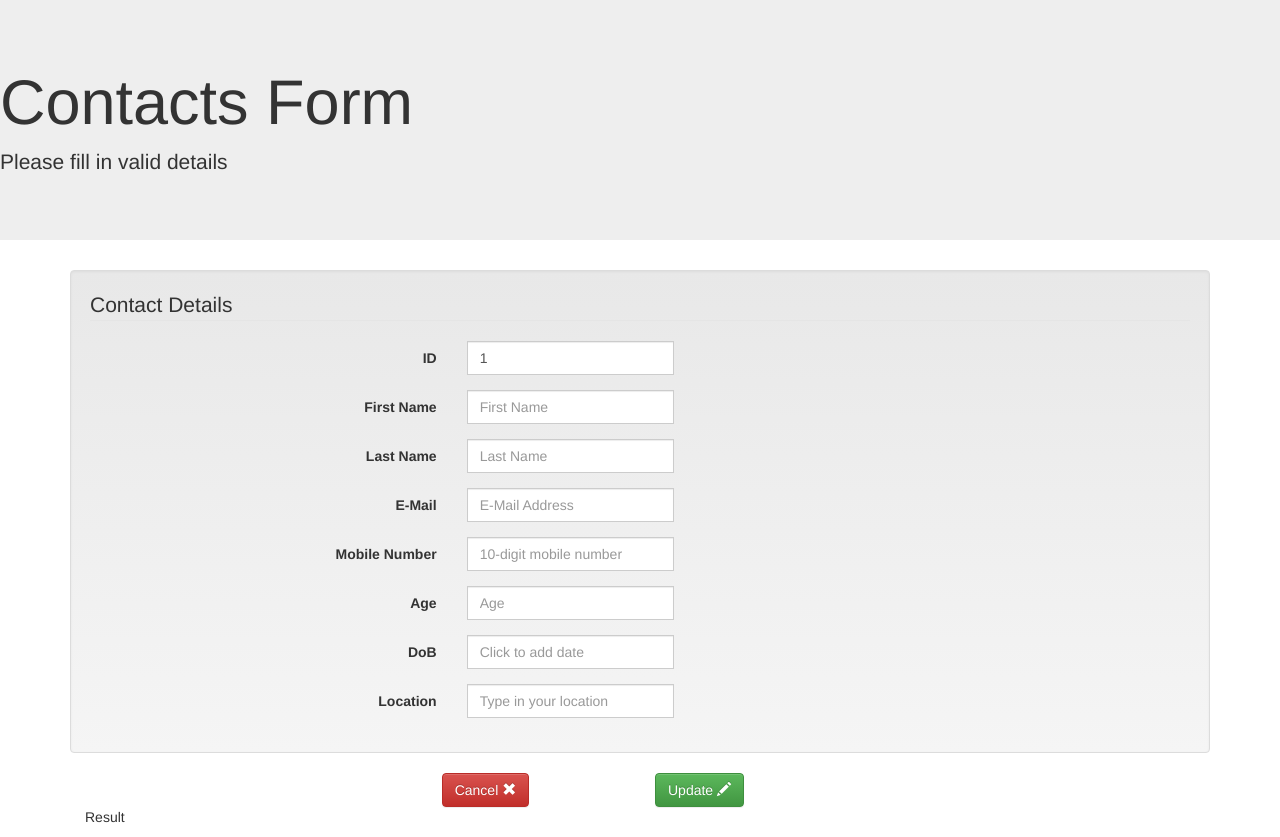
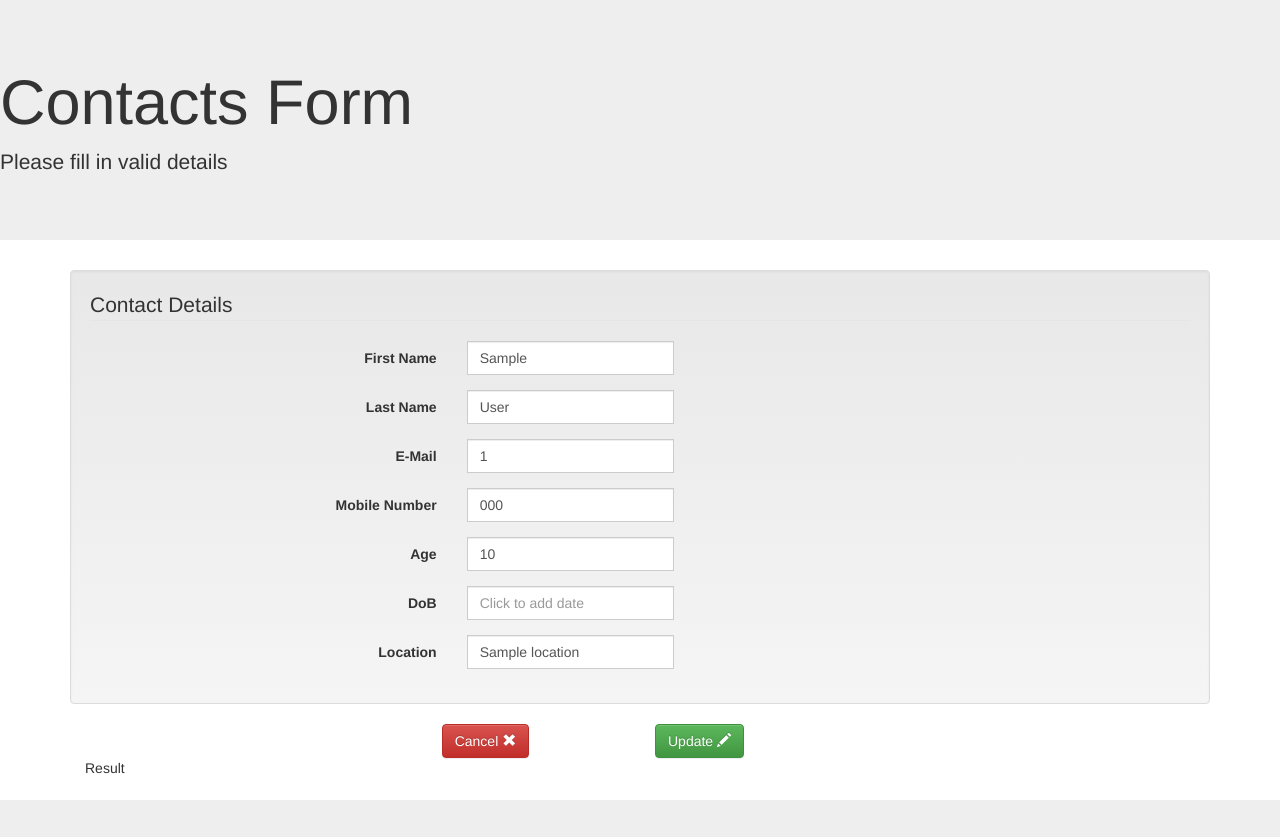
Before and after one commit to smandar/FSDT, a Django app: template Backend/fsdt/fsd_test/templates/frontend/modify.html in a window 1280 px wide. After the commit the page ends 800 px from the top, so only its background shows below. Run offline with Django 3.2, Linux system fonts and the light colour scheme; the template is opened without the code that fills it: most values are stand-ins (such as "Sample title", 1, 10 or a date in 2020); some libraries are stand-ins or nearby versions.

Commit message:
application sent

```diff
--- a/Backend/fsdt/fsd_test/models.py
+++ b/Backend/fsdt/fsd_test/models.py
@@ -14,7 +14,6 @@ class Contacts(models.Model):
     location = models.TextField(default='Not available')
     last_dml_time = models.DateTimeField(default=timezone.now)
 
-
     def __str__(self):
         return self.first_name
 
--- a/Backend/fsdt/fsd_test/templates/frontend/modify.html
+++ b/Backend/fsdt/fsd_test/templates/frontend/modify.html
@@ -33,11 +33,11 @@
             <!-- id input keep it hidden -->
 
             <!-- <div class="form-group" style="display:none" > -->
-           <div class="form-group" id = "contact_pk">
+           <div class="form-group" id = "pk_field">
                   <label class="col-md-4 control-label">ID</label>
                   <div class="col-md-4 inputGroupContainer">
                         <div class="input-group">
-                              <input  name="user_id" placeholder="ONLY FOR UPDATE" class="form-control" value="{{mod.id}}">
+                              <input  id = "contact_pk" name="user_id" placeholder="ONLY FOR UPDATE" class="form-control" value="{{edit_user.id}}">
                         </div>
                   </div>
             </div>
@@ -48,7 +48,8 @@
                   <label class="col-md-4 control-label">First Name</label>
                   <div class="col-md-4 inputGroupContainer">
                         <div class="input-group">
-                              <input  name="first_name" placeholder="First Name" class="form-control"  type="text" required="true">
+                              <input  name="first_name" placeholder="First Name" class="form-control"  type="text" required="true"
+                              value="{{edit_user.first_name}}">
                         </div>
                   </div>
             </div>
@@ -59,7 +60,8 @@
                   <label class="col-md-4 control-label" >Last Name</label>
                   <div class="col-md-4 inputGroupContainer">
                         <div class="input-group">
-                              <input name="last_name" placeholder="Last Name" class="form-control"  type="text" required="true">
+                              <input name="last_name" placeholder="Last Name" class="form-control"  type="text" required="true"
+                              value="{{edit_user.last_name}}">
                         </div>
                   </div>
             </div>
@@ -70,7 +72,8 @@
             <label class="col-md-4 control-label">E-Mail</label>
             <div class="col-md-4 inputGroupContainer">
                   <div class="input-group">
-                        <input name="email" placeholder="E-Mail Address" class="form-control"  type="text" required="true">
+                        <input name="email" placeholder="E-Mail Address" class="form-control"  type="text" required="true"
+                        value="{{edit_user.email_id}}">
                   </div>
             </div>
       </div>
@@ -82,7 +85,7 @@
             <label class="col-md-4 control-label">Mobile Number</label>
             <div class="col-md-4 inputGroupContainer">
                   <div class="input-group">
-                        <input name="phone" placeholder="10-digit mobile number" maxlength = "10" class="form-control" type="text" required="true">
+                        <input name="phone" placeholder="10-digit mobile number" maxlength = "10" class="form-control" type="text" required="true" value="{{edit_user.mobile}}">
                   </div>
             </div>
       </div>
@@ -94,7 +97,7 @@
             <label class="col-md-4 control-label">Age</label>
             <div class="col-md-4 inputGroupContainer">
                   <div class="input-group">
-                        <input name="age" placeholder="Age" class="form-control" type="text" required="true">
+                        <input name="age" placeholder="Age" class="form-control" type="text" required="true" value="{{edit_user.age}}">
                   </div>
             </div>
       </div>
@@ -105,7 +108,7 @@
              <label class="col-md-4 control-label">DoB</label>
             <div class="col-md-4 inputGroupContainer">
                   <div class="input-group">
-                        <input name="DoB" placeholder = "Click to add date"  required = "true" type="text" class="form-control" data-provide="datepicker" >
+                        <input name="DoB" placeholder = "Click to add date"  required = "true" type="text" class="form-control" data-provide="datepicker">
                 <!-- <span class="input-group-addon add-on"><span class="glyphicon glyphicon-calendar"></span></span> -->
                   </div>
             </div>
@@ -117,7 +120,7 @@
             <label class="col-md-4 control-label">Location</label>
             <div class="col-md-4 inputGroupContainer">
                   <div class="input-group">
-                        <input name="location" placeholder = "Type in your location"  class="form-control" type="text"  required = "true" id="location">
+                        <input name="location" placeholder = "Type in your location"  class="form-control" type="text"  required = "true" id="location" value="{{edit_user.location}}">
                         <!-- <span class="input-group-addon add-on"><span class="glyphicon glyphicon-map-marker"></span></span> -->
                   </div>
             </div>
@@ -176,21 +179,25 @@
         });
   //changing the button
 
+
 //change the value to "ADD" if no user_id is passed or "UPDATE"if user_id is passed
-
-    if (!$("#contact_pk")){
-      console.log('apples');
+    if (!$("#contact_pk").val()){
+      console.log('add mode');
       $("#submit_btn").html('Add <span class="glyphicon glyphicon-plus"></span>');
     }
     else{
       $("#submit_btn").html('Update <span class="glyphicon glyphicon-pencil"></span>');
+      console.log('edit mode');
+
     }
 
 //hiding the ID column from the user
-    // $("#contact_pk").hide()
+    $("#pk_field").hide()
 
       // console.log(loc);
     $(document).ready(function(){
+
+
 
         $("#post-form input[name=DoB]").datepicker({dateFormat:'dd/mm/yy'});
 
@@ -201,14 +208,14 @@
         //loop through each field and change color to red for invalid fields
         $("#post-form input[required=true], #post-form textarea[required=true]").each(function(){
             $(this).css('border-color','');
-            console.log(this);
+            // console.log(this);
             if(!$.trim($(this).val())){ //if this field is empty
                 $(this).css('border-color','red'); //change border color to red
                 proceed = false; //set do not proceed flag
             }
             //check invalid email
             var email_reg = /^([\w-\.]+@([\w-]+\.)+[\w-]{2,4})?$/;
-            console.log($(this).val());
+            // console.log($(this).val());
             if($(this).attr("name")=="email"
                && !email_reg.test($.trim($(this).val())))
             {
@@ -243,11 +250,11 @@
 
             // extract date from input
              var mydate = ($("#post-form input[name=DoB]").datepicker({ dateFormat: 'dd/mm/yy' }).val());
-            console.log(mydate);
+            // console.log(mydate);
 
             //extract location from input
             var myloc = $('input[name=location]').val();
-            console.log(myloc);
+            // console.log(myloc);
 
             //same function for create and update. Verfiy on client end if the field ID has data.
             //Verify on server end if the ID is present in POST data, then update
@@ -279,44 +286,11 @@
             window.location.replace("http://127.0.0.1:8000");
               }//success
             ,error :function(xhr,errmsg,err) {
-           alert("Oops! We have encountered an error in editting the database. PLease verify values and try again"); // add the error to the dom
-            // $("#post-form input[required=true]").val('');
+           alert("Oops! We have encountered an error in editting the database. PLease verify values and try again"); // add the error to the page
+            $("#post-form input[required=true]").val('');
               }//error
         }); //ajax end
     }; //func create_contact
-
-        // AJAX for posting 'update contact'
-    // function update_contact() {
-    //     console.log("update contacts is working!") // sanity check
-    //     console.log($('input[name=first_name]').val().concat($('input[name=last_name]').val()));
-    //     $.ajax({
-    //       url :"/update_contact/",//the endpoint
-    //       type: "POST",
-    //       data : {
-    //               id : $('input[name=id]').val()
-    //             ,first_name: $('input[name=first_name]').val()
-    //             ,last_name: $('input[name=last_name]').val()
-    //             ,user_email    : $('input[name=email]').val()
-    //             ,phone  : $('input[name=phone]').val()
-    //             ,age  : $('input[name=age]').val()
-    //             ,DoB       : mydate
-    //             ,location       : myloc
-    //           },
-    //       success : function(json){
-    //         $("#post-form input[required=true]").val('');
-    //         console.log('~ ajax update succesful ! ~');
-    //        window.location.replace("http://127.0.0.1:8000");
-    //           }
-    //         ,error :function(xhr,errmsg,err) {
-    //          $('#results').html("Oops! We have encountered an error in updating the contact . Please verify contact id and try again"); // add the error to the dom
-    //           alert("Oops! We have encountered an error in updating the contact . Please verify contact id and try again");
-    //           window.location.replace("http://127.0.0.1:8000/modify");
-    //                }
-    //     }); //ajax end
-    // }; //func update_contact
-    //
-
-
 
   });//submit button
 });//document
```
Also changed, not shown: Backend/fsdt/fsd_test/templates/frontend/listing.html (+9 -15 lines), Backend/fsdt/fsd_test/views.py (+20 -116 lines).
